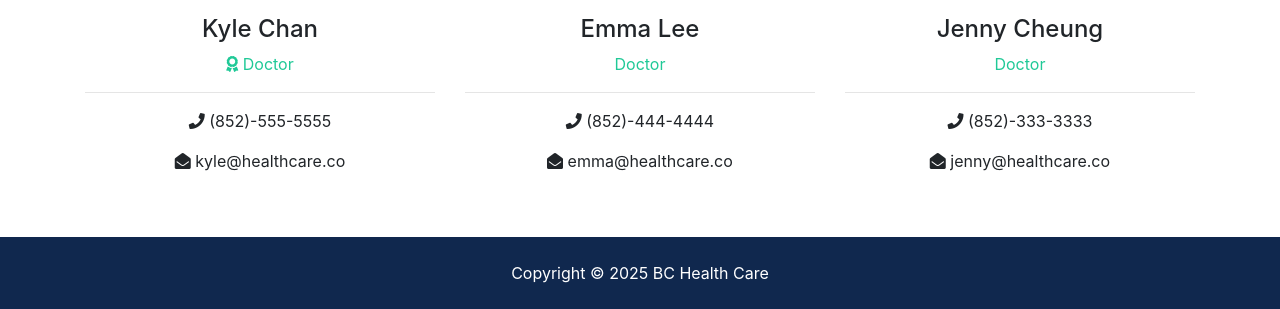
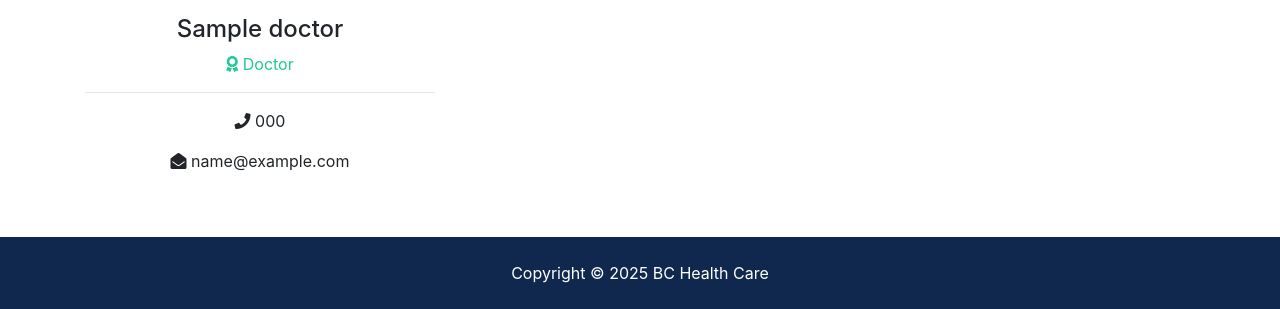
Before and after one commit to pc8521/erb7, a Django app: page /about in a window 1280 px wide. Shown: the part 1981-2290 px from the top of the page. Run offline with Django 5.2, Linux system fonts and the light colour scheme; tables that the repository leaves empty hold one stand-in row (values such as "Sample post"); grey boxes marked "Sample" are stand-in pictures; some libraries are stand-ins or nearby versions.

Commit message:
auto update

```diff
--- a/doctors/models.py
+++ b/doctors/models.py
@@ -7,6 +7,7 @@ class Doctor(models.Model):
     name = models.CharField(max_length=200)
     photo = models.ImageField(upload_to='photos/%Y/%m/%d/')
     description = models.TextField(blank=True)
+    phone= models.CharField(max_length=20, default='00000000')
     email= models.EmailField(max_length=50, unique=True, blank=True)
     is_mvp = models.BooleanField(default=True)
     hire_date=models.DateTimeField(auto_now_add=True)
--- a/pages/views.py
+++ b/pages/views.py
@@ -1,6 +1,7 @@
 from django.shortcuts import render
 from django.http import HttpResponse
 from listings.models import Listing
+from doctors.models import Doctor
 
 # Create your views here.
 
@@ -13,7 +14,10 @@ def index(request):
     return render(request, 'pages/index.html', context)
 
 def about(request):
-    return render(request, 'pages/about.html')
+    doctors = Doctor.objects.order_by('-hire_date')[:3] # Get the 3 most recent doctors
+    mvp_doctor = Doctor.objects.all().filter(is_mvp=True) # Get the MVP doctor
+    context={'doctors': doctors, 'mvp_doctor': mvp_doctor}
+    return render(request, 'pages/about.html', context)
 
 def test(request):
     # print(request.path)
--- a/templates/pages/about.html
+++ b/templates/pages/about.html
@@ -57,13 +57,12 @@
         <div class="card">
           <img
             class="card-img-top"
-            {% comment %} fix {% endcomment %}
-            src={% static "img/doctors/kyle.jpg" %}
+            src={{ mvp_doctor.0.photo.url }}
             alt="Seller of the month"
           />
           <div class="card-body">
             <h5 class="card-title">Top Doctor</h5>
-            <h6 class="text-secondary">Kyle chan</h6>
+            <h6 class="text-secondary">{{ mvp_doctor.0.name}}</h6>
             <p class="card-text">
               Lorem ipsum dolor sit amet consectetur adipisicing elit. Omnis
               nesciunt amet, illo itaque similique repellat. content.
@@ -94,8 +93,32 @@
   <div class="container">
     <h2 class="text-center pb-4">Our Team</h2>
     <div class="row text-center">
+      {% if doctors %}
+        {% for doctor in doctors %}
+          <div class="col-md-4">
+            <img
+              src={{ doctor.photo.url }}
+              alt=""
+              class="rounded-circle mb-3 img-fluid"
+              style="object-fit: cover; width: 300px; height: 300px"
+            />
+            <h4>{{ doctor.name }}</h4>
+            <p class="text-success">
+            <i class="fas fa-award text-success"></i> Doctor
+            </p>
+            <hr />
+            <p><i class="fas fa-phone"></i> {{ doctor.phone }}</p>
+            <p><i class="fas fa-envelope-open"></i> {{ doctor.email }}</p>
+          </div>
+        {% endfor %}
+      {% else %}
+          <div class="col-md-12">
+            <h2>No doctors Available - We are hiring</h2>
+          </div>
+      {% endif %}
+
+      {% comment %}
       <div class="col-md-4">
-        {% comment %} fix {% endcomment %}
         <img
           src={% static "img/doctors/kyle.jpg" %}
           alt=""
@@ -110,36 +133,7 @@
         <p><i class="fas fa-phone"></i> (852)-555-5555</p>
         <p><i class="fas fa-envelope-open"></i> kyle@healthcare.co</p>
       </div>
-
-      <div class="col-md-4">
-        {% comment %} fix {% endcomment %}
-        <img
-          src={% static "img/doctors/emma.jpg" %}
-          alt=""
-          class="rounded-circle mb-3 img-fluid"
-          style="object-fit: cover; width: 300px; height: 300px"
-        />
-        <h4>Emma Lee</h4>
-        <p class="text-success">Doctor</p>
-        <hr />
-        <p><i class="fas fa-phone"></i> (852)-444-4444</p>
-        <p><i class="fas fa-envelope-open"></i> emma@healthcare.co</p>
-      </div>
-
-      <div class="col-md-4">
-        {% comment %} fix {% endcomment %}
-        <img
-          src={% static "img/doctors/jenny.jpg" %}
-          alt=""
-          class="rounded-circle mb-3 img-fluid"
-          style="object-fit: cover; width: 300px; height: 300px"
-        />
-        <h4>Jenny Cheung</h4>
-        <p class="text-success">Doctor</p>
-        <hr />
-        <p><i class="fas fa-phone"></i> (852)-333-3333</p>
-        <p><i class="fas fa-envelope-open"></i> jenny@healthcare.co</p>
-      </div>
+      {% endcomment %}
     </div>
   </div>
 </section>
```
Also changed, not shown: doctors/migrations/0002_doctor_phone.py (added), listings/migrations/0005_alter_listing_options_and_more.py (added).
